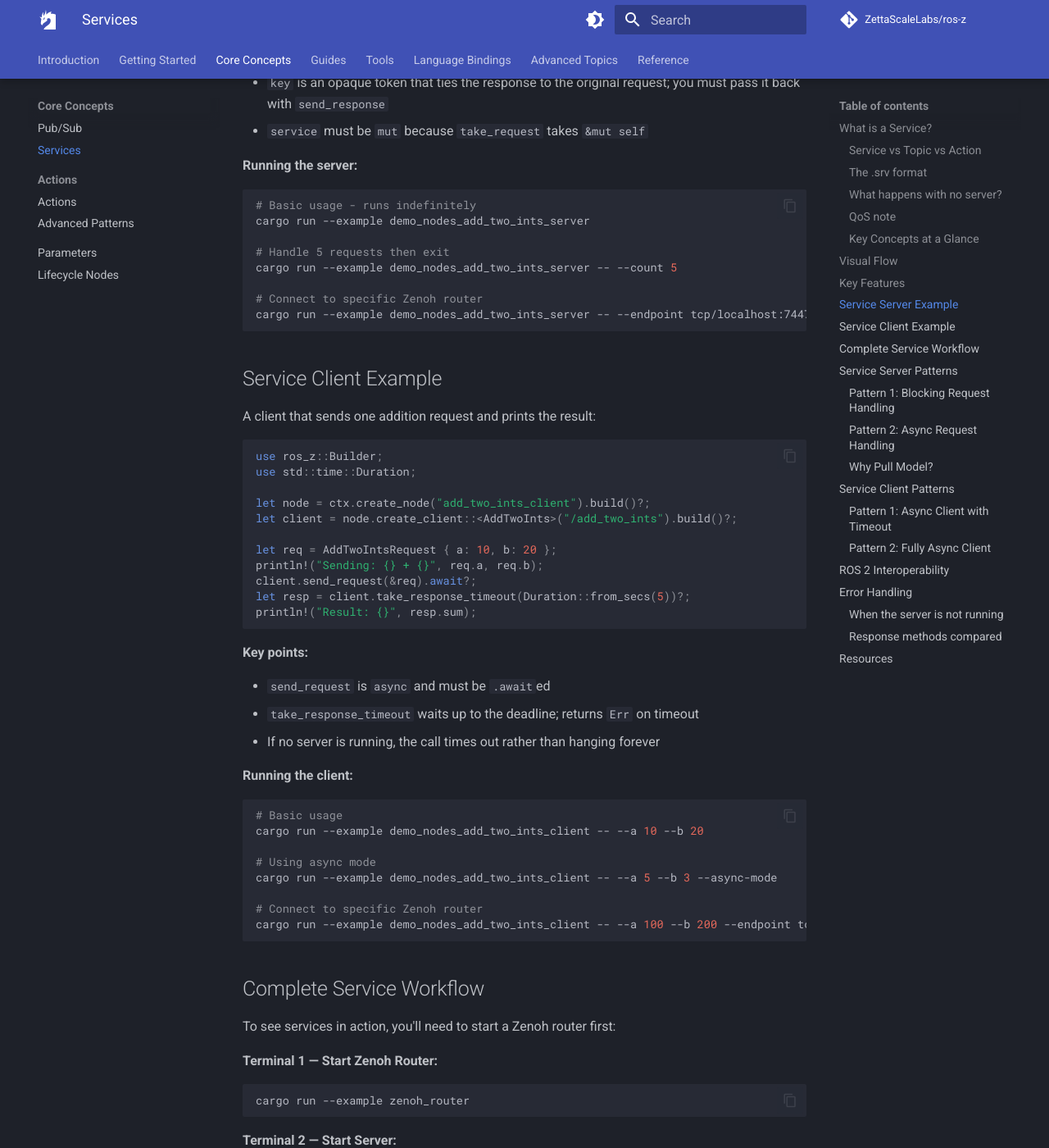
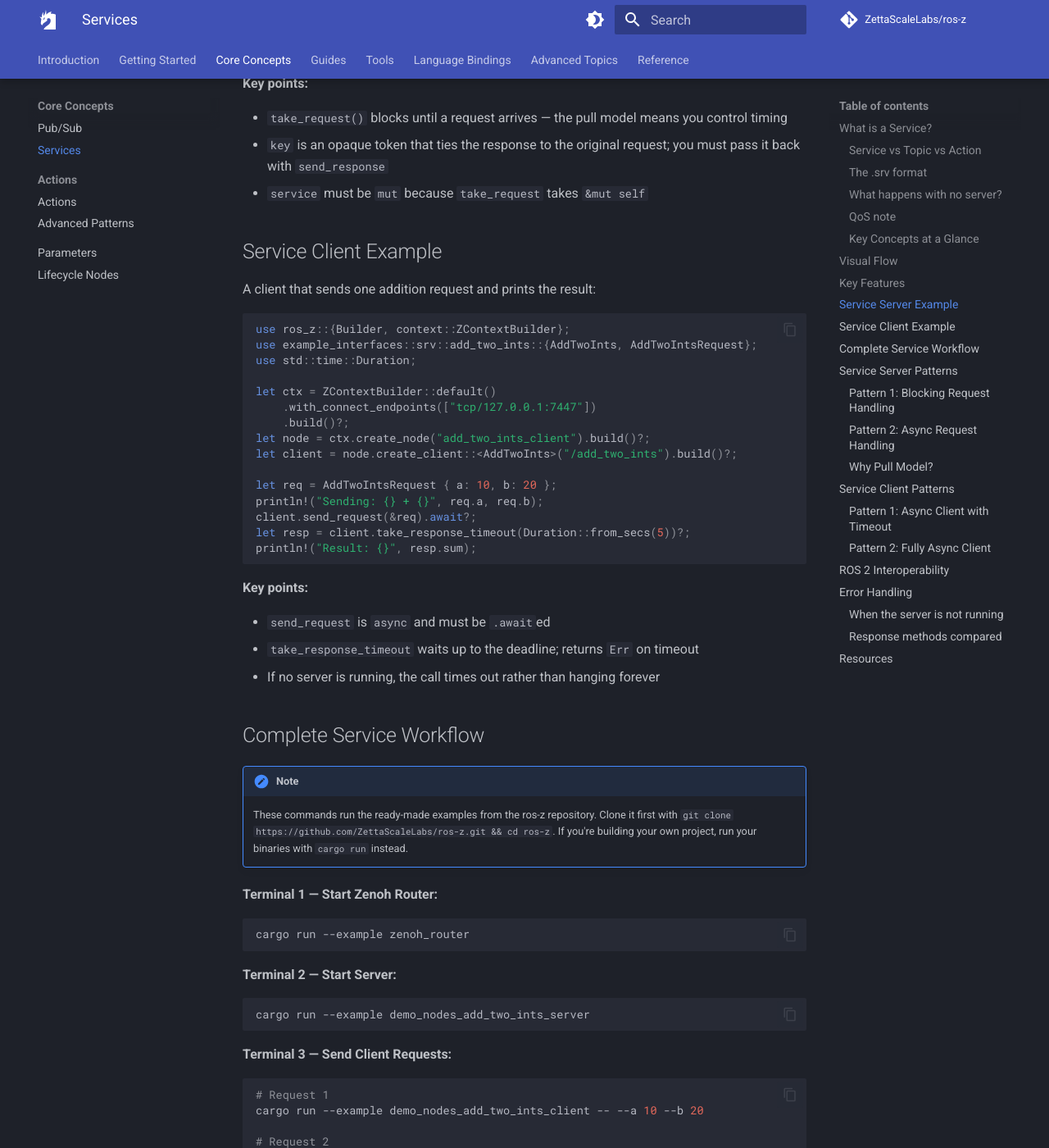
Before and after one commit to ZettaScaleLabs/ros-z, an MkDocs documentation site: the page built from docs/core-concepts/services.md, in a window 1280 px wide and 1400 px high, scrolled down 5276 px. Shown: the whole window at 82% size. Built offline with MkDocs 1.6.1 and Material for MkDocs 9.7.7, drawn with Linux system fonts in a browser that asks for light colours; comment, search, counter and statistics services are not loaded; some of the changed text lies outside the part shown.

Commit message:
docs: fix beginner context gaps in concept pages and troubleshooting
- pubsub/services: add full ctx creation (ZContextBuilder + endpoint) to
  the first code example in each page so ctx is never undefined; add imports
  so snippets are self-contained
- pubsub/services: remove disconnected 'Running the...' subsections with
  repo-specific CLI flags that didn't match the simplified snippets above them;
  add clone note to 'Complete Workflow' sections
- troubleshooting: fix .with_router_endpoint() -> .with_connect_endpoints();
  replace peer-mode answer with correct 'router required' explanation;
  fix router startup command to use zenohd instead of cargo run --example

````diff
--- a/docs/core-concepts/services.md
+++ b/docs/core-concepts/services.md
@@ -201,8 +201,12 @@ accDescr: ZContextBuilder creates a ZContext that spawns both a client node and
 A server that adds two integers: wait for requests in a loop, compute the result, send it back.
 
 ```rust
-use ros_z::Builder;
+use ros_z::{Builder, context::ZContextBuilder};
+use example_interfaces::srv::add_two_ints::{AddTwoInts, AddTwoIntsResponse};
 
+let ctx = ZContextBuilder::default()
+    .with_connect_endpoints(["tcp/127.0.0.1:7447"])
+    .build()?;
 let node = ctx.create_node("add_two_ints_server").build()?;
 let mut service = node.create_service::<AddTwoInts>("/add_two_ints").build()?;
 
@@ -220,27 +224,18 @@ loop {
 - `key` is an opaque token that ties the response to the original request; you must pass it back with `send_response`
 - `service` must be `mut` because `take_request` takes `&mut self`
 
-**Running the server:**
-
-```bash
-# Basic usage - runs indefinitely
-cargo run --example demo_nodes_add_two_ints_server
-
-# Handle 5 requests then exit
-cargo run --example demo_nodes_add_two_ints_server -- --count 5
-
-# Connect to specific Zenoh router
-cargo run --example demo_nodes_add_two_ints_server -- --endpoint tcp/localhost:7447
-```
-
 ## Service Client Example
 
 A client that sends one addition request and prints the result:
 
 ```rust
-use ros_z::Builder;
+use ros_z::{Builder, context::ZContextBuilder};
+use example_interfaces::srv::add_two_ints::{AddTwoInts, AddTwoIntsRequest};
 use std::time::Duration;
 
+let ctx = ZContextBuilder::default()
+    .with_connect_endpoints(["tcp/127.0.0.1:7447"])
+    .build()?;
 let node = ctx.create_node("add_two_ints_client").build()?;
 let client = node.create_client::<AddTwoInts>("/add_two_ints").build()?;
 
@@ -257,22 +252,10 @@ println!("Result: {}", resp.sum);
 - `take_response_timeout` waits up to the deadline; returns `Err` on timeout
 - If no server is running, the call times out rather than hanging forever
 
-**Running the client:**
-
-```bash
-# Basic usage
-cargo run --example demo_nodes_add_two_ints_client -- --a 10 --b 20
-
-# Using async mode
-cargo run --example demo_nodes_add_two_ints_client -- --a 5 --b 3 --async-mode
-
-# Connect to specific Zenoh router
-cargo run --example demo_nodes_add_two_ints_client -- --a 100 --b 200 --endpoint tcp/localhost:7447
-```
-
 ## Complete Service Workflow
 
-To see services in action, you'll need to start a Zenoh router first:
+!!! note
+    These commands run the ready-made examples from the ros-z repository. Clone it first with `git clone https://github.com/ZettaScaleLabs/ros-z.git && cd ros-z`. If you're building your own project, run your binaries with `cargo run` instead.
 
 **Terminal 1 — Start Zenoh Router:**
 
````
Also changed, not shown: docs/core-concepts/pubsub.md (+12 -23 lines), docs/reference/troubleshooting.md (+14 -14 lines).
